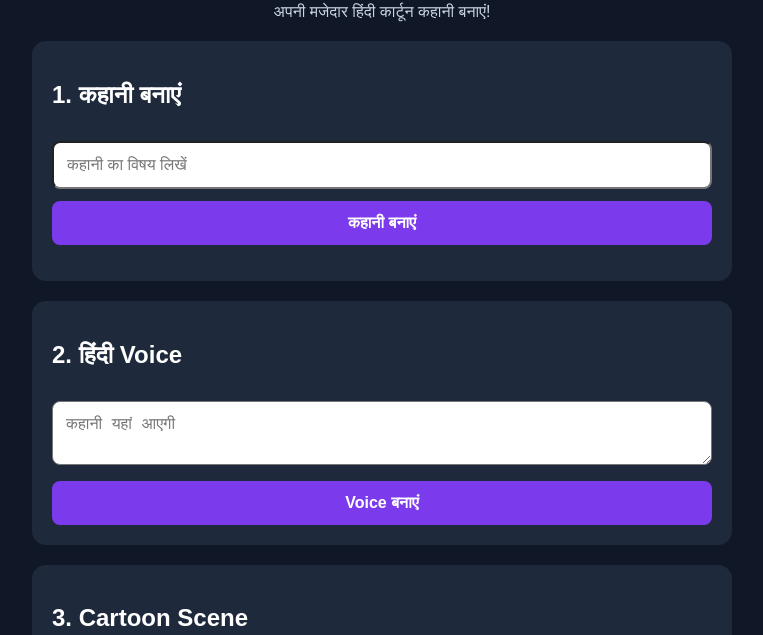
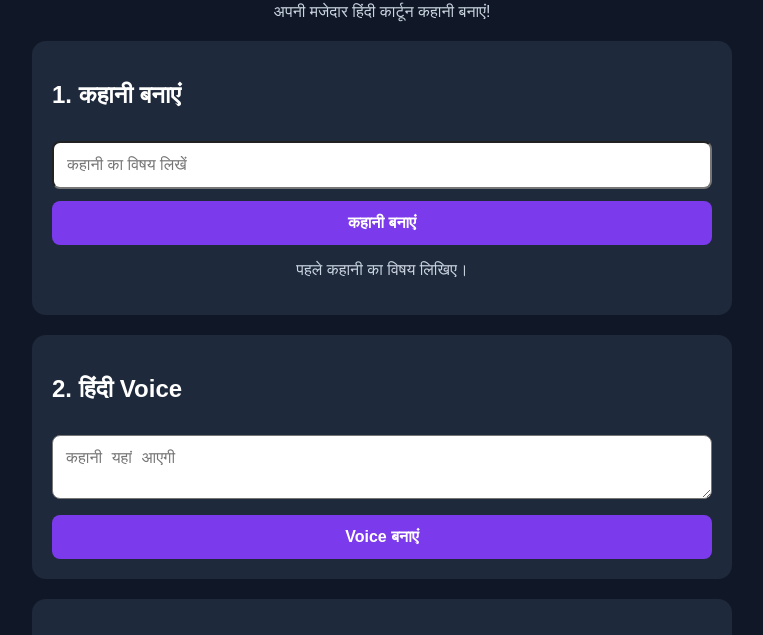
Before and after one commit to S590-ops/hindi-ai-cartoon-studio-, a website: page public/index.html in a window 1280 px wide. Both pictures are taken after a click on the button "कहानी बनाएं". Shown: the part 98-733 px from the top of the page, without its empty margins (258-1021 px from the left). Drawn offline with Linux system fonts and the light colour scheme.

Commit message:
Update index.html

```diff
--- a/public/index.html
+++ b/public/index.html
@@ -29,7 +29,7 @@
 
     <div class="card">
       <h2>2. हिंदी Voice</h2>
-      <textarea placeholder="कहानी यहां आएगी"></textarea>
+      <textarea id="storyText" placeholder="कहानी यहां आएगी"></textarea>
       <button>Voice बनाएं</button>
     </div>
 
@@ -48,11 +48,11 @@
 
   <script>
     const topicInput = document.getElementById("topic");
-    const generateButton = document.getElementById("generateStory");
+    const generateButton = document.getElementById("generateStory")
     const storyStatus = document.getElementById("storyStatus");
     const storyResult = document.getElementById("storyResult");
 const storyText = document.getElementById("storyText");
-    ", async () => {
+    generateButton.addEventListener("click", async () => {
       const topic = topicInput.value.trim();
 
       if (!topic) {
@@ -80,6 +80,7 @@ const storyText = document.getElementById("storyText");
         }
 
         storyResult.textContent = data.story || "AI ने खाली जवाब दिया।";
+        storyText.value = data.story || "";
         storyStatus.textContent = "कहानी तैयार है!";
 
       } catch (error) {
```
